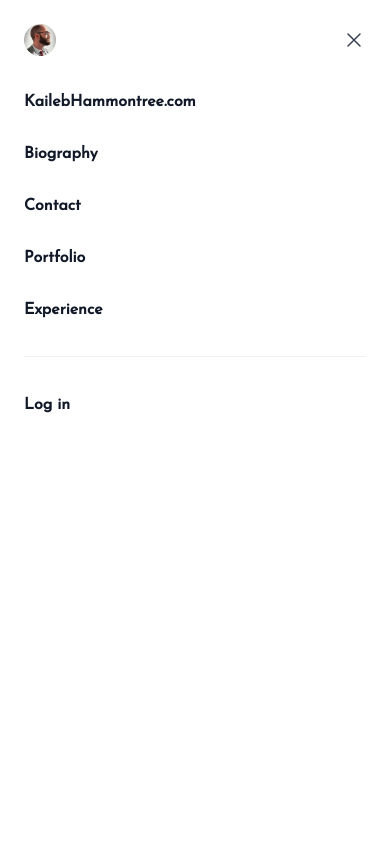
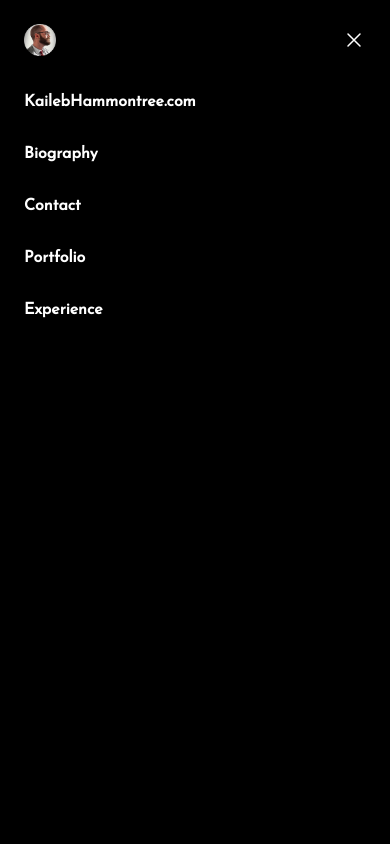
Before and after one commit to HammontreeWebDev/tailwind-portfolio, a Next.js app: page /portfolio in a window 390 px wide. Both pictures are taken after a click on the button "Open main menu". Shown: the top 844 px of the page. Built offline with nearby package versions, Linux system fonts and the light colour scheme; grey boxes are pictures that could not be loaded.

Commit message:
finished

```diff
--- a/app/ui/ContactForm/ContactForm.jsx
+++ b/app/ui/ContactForm/ContactForm.jsx
@@ -219,7 +219,7 @@ export default function ContactForm() {
                                 </div>
                             </div>
                         </div>
-                        <div className="mt-8 flex justify-end">
+                        <div className="mt-8 flex justify-center lg:justify-end">
                             <button
                                 type="submit"
                                 className="rounded-md bg-[var(--primary5)] px-3.5 py-2.5 text-center text-sm font-semibold text-white shadow-sm hover:bg-white hover:text-black focus-visible:outline focus-visible:outline-2 focus-visible:outline-offset-2 focus-visible:outline-indigo-500"
--- a/app/ui/Footer/Footer.jsx
+++ b/app/ui/Footer/Footer.jsx
@@ -70,7 +70,7 @@ export default function Footer() {
     return (
         <footer className="bg-black">
             <div className="mx-auto max-w-7xl overflow-hidden px-6 py-20 sm:py-24 lg:px-8">
-                <nav aria-label="Footer" className="-mb-6 columns-2 sm:flex sm:justify-center sm:space-x-12">
+                <nav aria-label="Footer" className="flex flex-col items-center space-y-6 sm:flex-row sm:justify-center sm:space-x-12 sm:space-y-0">
                     {navigation.main.map((item) => (
                         <div key={item.name} className="pb-6">
                             <a href={item.href} className="text-sm leading-6 text-white hover:text-[var(--primary4)]">
--- a/app/ui/[Experience]/ExpHeroSection.jsx
+++ b/app/ui/[Experience]/ExpHeroSection.jsx
@@ -8,12 +8,12 @@ export default function ExpHeroSection() {
       <div className="mx-auto max-w-7xl px-6 py-32 sm:py-40 lg:px-8">
         <div className="mx-auto max-w-2xl lg:mx-0 lg:grid lg:max-w-none lg:grid-cols-2 lg:gap-x-16 lg:gap-y-8 xl:grid-cols-1 xl:grid-rows-1 xl:gap-x-8">
           <div>
-            <h1 className="max-w-2xl title-text text-balance text-5xl font-semibold tracking-tight text-[var(--primary2)] sm:text-7xl lg:col-span-2 xl:col-auto">
+            <h1 className="max-w-2xl title-text text-center lg:text-left text-balance text-5xl font-semibold tracking-tight text-[var(--primary2)] sm:text-7xl lg:col-span-2 xl:col-auto">
               Knowledge & Experience
             </h1>
           </div>
           <div className="mt-6 max-w-xl lg:mt-0 xl:col-end-1 xl:row-start-1">
-            <p className="text-pretty text-lg font-medium text-white sm:text-xl/8">
+            <p className="text-pretty text-lg font-medium text-white sm:text-xl/8 text-center lg:text-left">
               Interested in learning more about Kaileb's certifications, education, and experience?
             </p>
           </div>
--- a/app/ui/common/HeroImage/HeroImage.jsx
+++ b/app/ui/common/HeroImage/HeroImage.jsx
@@ -44,14 +44,14 @@ export default function HeroImage({ title, subText, buttonText, image1, image2,
                     <div className="overflow-hidden">
                         <div className="mx-auto max-w-7xl px-6 pb-32 pt-36 sm:pt-60 lg:px-8 lg:pt-32">
                             <div className="mx-auto max-w-2xl gap-x-14 lg:mx-0 lg:flex lg:max-w-none lg:items-center">
-                                <div className="relative w-full lg:max-w-xl lg:shrink-0 xl:max-w-2xl">
+                                <div className="relative w-full text-center lg:text-left lg:max-w-xl lg:shrink-0 xl:max-w-2xl">
                                     <h1 className={'title-text text-[var(--primary2)] text-pretty text-5xl font-semibold tracking-tight sm:text-7xl'}>
                                         {title}
                                     </h1>
                                     <p className={'mt-8 text-pretty text-lg font-medium sm:max-w-md sm:text-xl/8 lg:max-w-none'}>
                                         {subText}
                                     </p>
-                                    <div className="mt-10 flex items-center gap-x-6">
+                                    <div className="mt-10 flex items-center justify-center lg:justify-start gap-x-6">
                                         <a
                                             href={btnHref}
                                             className="rounded-md bg-[var(--primary5)] px-3.5 py-2.5 text-sm font-semibold text-white shadow-sm hover:bg-white hover:text-black focus-visible:outline focus-visible:outline-2 focus-visible:outline-offset-2 focus-visible:outline-indigo-600"
--- a/app/ui/header/Header.jsx
+++ b/app/ui/header/Header.jsx
@@ -32,7 +32,7 @@ export default function Header() {
           <button
             type="button"
             onClick={() => setMobileMenuOpen(true)}
-            className="-m-2.5 inline-flex items-center justify-center rounded-md p-2.5 text-gray-700"
+            className="-m-2.5 inline-flex items-center justify-center rounded-md p-2.5 text-white"
           >
             <span className="sr-only">Open main menu</span>
             <Bars3Icon aria-hidden="true" className="h-6 w-6" />
@@ -48,9 +48,9 @@ export default function Header() {
       </nav>
       <Dialog open={mobileMenuOpen} onClose={setMobileMenuOpen} className="lg:hidden">
         <div className="fixed inset-0 z-50" />
-        <DialogPanel className="fixed inset-y-0 right-0 z-50 w-full overflow-y-auto bg-white px-6 py-6 sm:max-w-sm sm:ring-1 sm:ring-gray-900/10">
+        <DialogPanel className="fixed inset-y-0 right-0 z-50 w-full overflow-y-auto bg-black px-6 py-6 sm:max-w-sm sm:ring-1 sm:ring-gray-900/10">
           <div className="flex items-center justify-between">
-            <a href="#" className="-m-1.5 p-1.5">
+            <a href="/" className="-m-1.5 p-1.5">
               <span className="sr-only">Hammontree Full-Stack Solutions</span>
               <img
                 alt=""
@@ -61,32 +61,24 @@ export default function Header() {
             <button
               type="button"
               onClick={() => setMobileMenuOpen(false)}
-              className="-m-2.5 rounded-md p-2.5 text-gray-700"
+              className="-m-2.5 rounded-md p-2.5 text-white"
             >
               <span className="sr-only">Close menu</span>
               <XMarkIcon aria-hidden="true" className="h-6 w-6" />
             </button>
           </div>
           <div className="mt-6 flow-root">
-            <div className="-my-6 divide-y divide-gray-500/10">
+            <div className="-my-6">
               <div className="space-y-2 py-6">
                 {navigation.map((item) => (
                   <a
                     key={item.name}
                     href={item.href}
-                    className="-mx-3 block rounded-lg px-3 py-2 text-base font-semibold leading-7 text-gray-900 hover:bg-gray-50"
+                    className="-mx-3 block rounded-lg px-3 py-2 text-white font-semibold leading-7 hover:bg-[var(--primary5)]"
                   >
                     {item.name}
                   </a>
                 ))}
-              </div>
-              <div className="py-6">
-                <a
-                  href="#"
-                  className="-mx-3 block rounded-lg px-3 py-2.5 text-base font-semibold leading-7 text-gray-900 hover:bg-gray-50"
-                >
-                  Log in
-                </a>
               </div>
             </div>
           </div>
```
